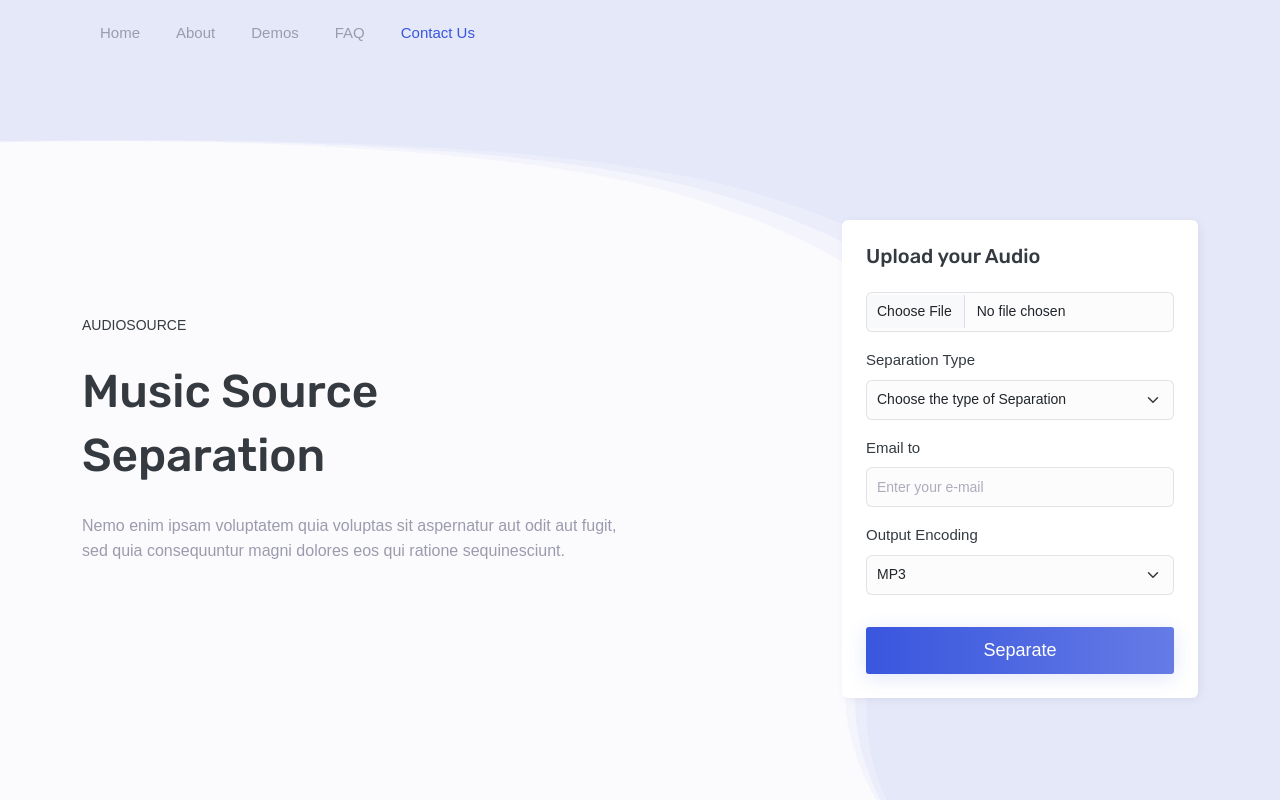
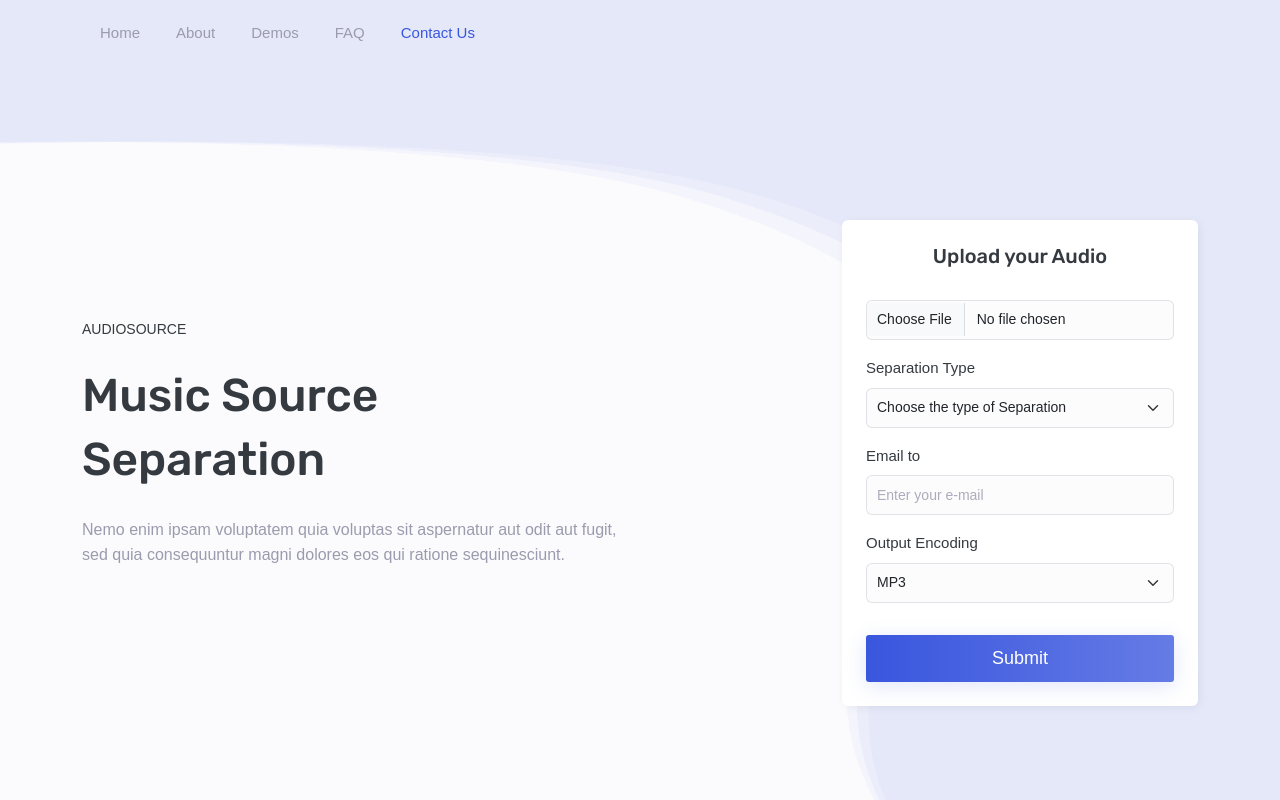
Before and after one commit to fiorella-mansilla/audiosource, a React (Create React App) app in the folder frontend/: page / in a window 1280 px wide. Shown: the top 800 px of the page. Built offline with nearby package versions, Linux system fonts and the light colour scheme; a web font is replaced by a local one.

Commit message:
Small changes in Input Form

```diff
--- a/frontend/src/pages/Layout/Section.js
+++ b/frontend/src/pages/Layout/Section.js
@@ -42,7 +42,9 @@ class Section extends Component {
               <div className="hero-login-form mx-auto bg-white shadow p-4 rounded mt-5 mt-lg-0">
                 <Form onSubmit={this.handleSubmit}>
                   <FormGroup className="mb-3">
-                    <Label for="input-audio" className="h5 mb-4">Upload your Audio</Label>
+                    <div className="text-center mb-4 w-100">
+                      <Label for="input-audio" className="h5">Upload your Audio</Label>
+                      </div>
                     <Input id="input-audio" name="file" type="file" accept="audio/wav, audio/mp3"/>
                   </FormGroup>
                   <FormGroup className="mb-3">
@@ -65,7 +67,7 @@ class Section extends Component {
                     </Input>
                   </FormGroup>
                   <div class ="d-grid gap-2 mx-auto">
-                    <Button type="submit" color="primary" className="btn btn-primary btn-lg w-100 mt-2">Separate<i className="mdi mdi-telegram ml-2"></i></Button>
+                    <Button type="submit" color="primary" className="btn btn-primary btn-lg w-100 mt-2">Submit<i className="mdi mdi-telegram ml-2"></i></Button>
                   </div>
                 </Form>
               </div>
```
